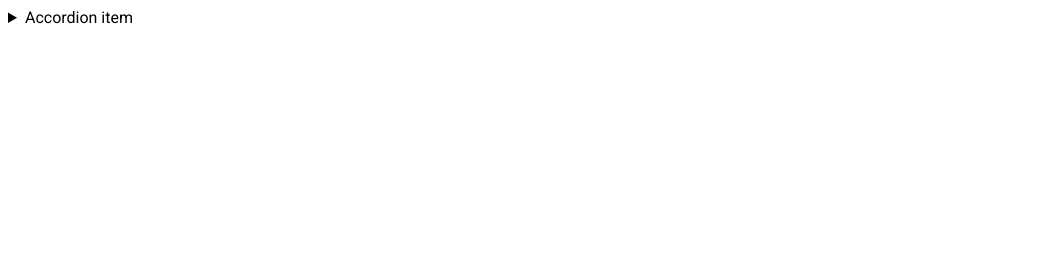
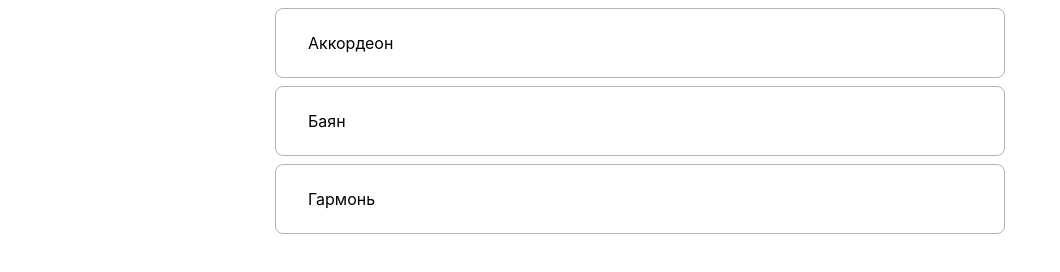
Before and after one commit to js-tasks-ru/htmlcss-20210916_irina-nic-yu, a website: page 03-lection1/02-accordion/index.html in a window 1280 px wide. Shown: the whole page, without its empty margins (0-1060 px from the left). Drawn offline with Linux system fonts and the light colour scheme.

Commit message:
Added accordion

```diff
--- a/03-lection1/02-accordion/accordion.css
+++ b/03-lection1/02-accordion/accordion.css
@@ -1 +1,29 @@
 /* Стилизация аккордеона */
+.preview__accordion {
+    margin: 0 auto 8px auto;
+}
+.preview__accordion:last-child {
+    margin-bottom: 0;
+}
+.accordion{
+    box-sizing: border-box;
+    padding: 24px 32px;
+    width: 730px;
+    border: solid 1px var(--grey-3);
+    border-radius: 8px;
+}
+.accordion[open] {
+    padding: 24px 48px 32px 32px;
+}
+.accordion__title {
+    display: inline-block;
+    cursor: pointer;
+    font-family: 'Inter', sans-serif;
+    font-size: 16px;
+}
+.accordion__title::marker {
+    display: none;
+}
+.accordion__body {
+    color: var(--grey-4);
+}
--- a/03-lection1/02-accordion/index.html
+++ b/03-lection1/02-accordion/index.html
@@ -2,17 +2,45 @@
 <!-- Страница с аккордеоном -->
 <html lang="ru">
     <head>
+        <meta charset="utf-8">
         <link rel="stylesheet" href="../../assets/css/main.css">
         <link rel="stylesheet" href="./accordion.css">
     </head>
     <body>
-        <details>
-            <summary>
-                Accordion item
-            </summary>
-            <p>
-                Hidden content
-            </p>
-        </details>
+        <div class="preview">
+            <details class="accordion preview__accordion">
+                <summary class="accordion__title">
+                    Аккордеон
+                </summary>
+                <p class="accordion__body">
+                    Аккордеон относится к язычковым клавишно-пневматическим музыкальным инструментам.
+                    Его правая клавиатура оснащена клавишами как у фортепиано, с полным хроматическим звукорядом.
+                    Полное количество клавиш - сорок пять, что достаточно для воспроизведения сложных музыкальных композиций.
+                </p>
+            </details>
+            <details class="accordion preview__accordion">
+                <summary class="accordion__title">
+                    Баян
+                </summary>
+                <p class="accordion__body">
+                    Баян тоже является язычковым клавишным музыкальным инструментом с полным хроматическим звукорядом.
+                    По своей сути это тот же кнопочный аккордеон.
+                    Единственное отличие, которое можно встретить это различная система кнопок:
+                    <br>B-Griff (такая система применяется в русскоязычных странах).
+                    <br>C-Griff (западноевропейская система).
+                </p>
+            </details>
+            <details class="accordion preview__accordion">
+                <summary class="accordion__title">
+                    Гармонь
+                </summary>
+                <p class="accordion__body">
+                    Гармонь отличается от аккордеона и баяна наличием диатонического звукоряда,
+                    то есть в каждой октаве всего лишь семь основных звуков. Диапазон звучания этого музыкального инструмента
+                    составляет около 3 октав. Гармонь имеет кнопочную клавиатуру. Ряд кнопок может варьироваться от одного до трех.
+                    По размеру она, как правило, меньше аккордеона.
+                </p>
+            </details>
+        </div>
     </body>
 </html>
```
